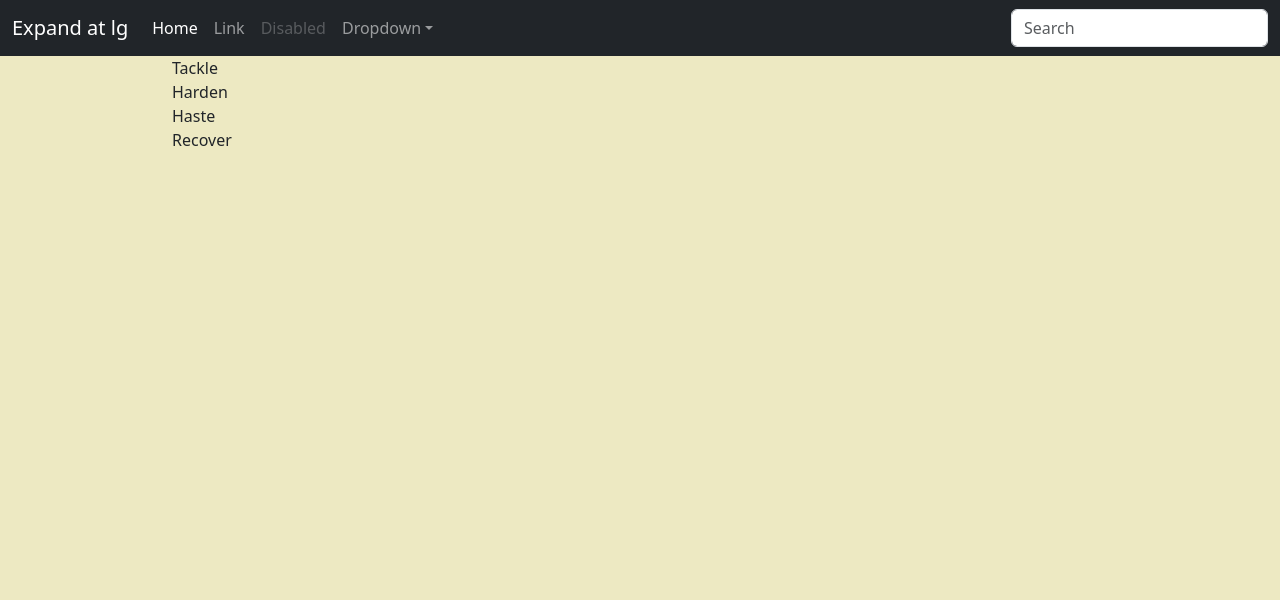
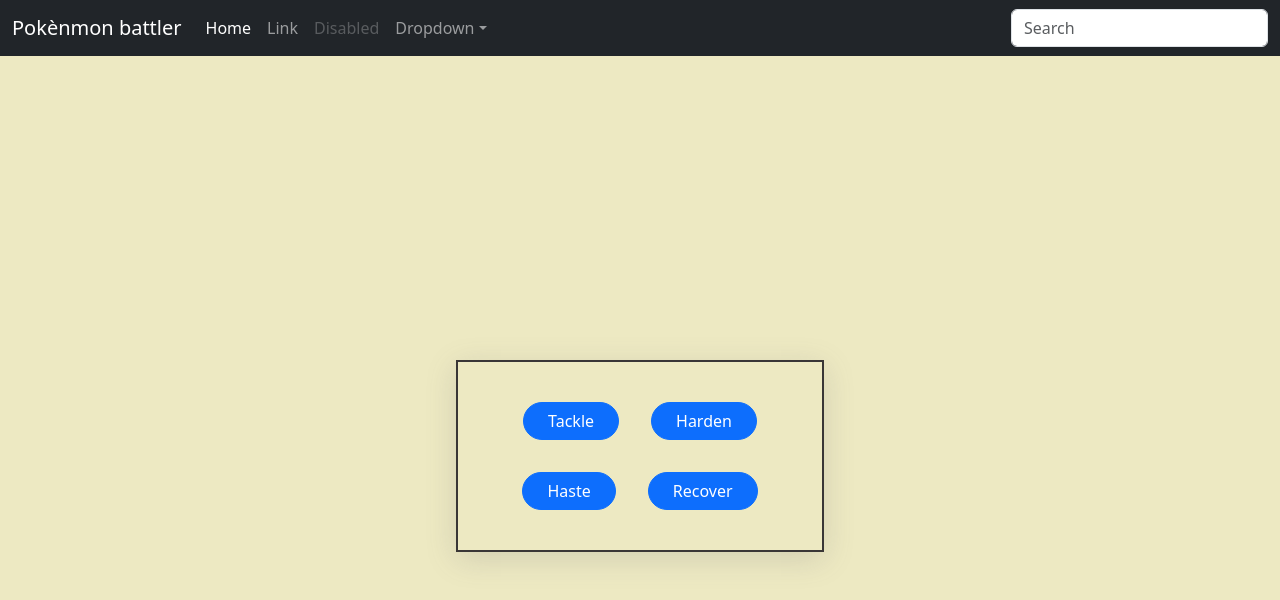
Before and after one commit to Ramsnes/pkmn-battler, a website: page index.html in a window 1280 px wide. Drawn offline with nearby package versions, Linux system fonts and the light colour scheme; files that its build step writes are made by us from their sources.

Commit message:
finished placing battlerbox

```diff
--- a/index.html
+++ b/index.html
@@ -1,22 +1,30 @@
 <!DOCTYPE html>
 <html lang="en">
   <head>
-    <meta charset="UTF-8">
-    <meta name="viewport" content="width=device-width, initial-scale=1.0">
-    <meta
-    name="description"
-    content="Battle with your pokèmon"
-  />
-    <link rel="stylesheet" href="dist/css/index.css">
+    <meta charset="UTF-8" />
+    <meta name="viewport" content="width=device-width, initial-scale=1.0" />
+    <meta name="description" content="Battle with your pokèmon" />
+    <link rel="stylesheet" href="dist/css/index.css" />
     <title>Battle!</title>
   </head>
   <body>
     <main>
       <!-- nav  -->
-         <nav class="navbar navbar-expand-lg navbar-dark bg-dark" aria-label="Fifth navbar example">
+      <nav
+        class="navbar navbar-expand-lg navbar-dark bg-dark"
+        aria-label="Fifth navbar example"
+      >
         <div class="container-fluid">
-              <a class="navbar-brand" href="#">Expand at lg</a>
-              <button class="navbar-toggler" type="button" data-bs-toggle="collapse" data-bs-target="#navbarsExample05" aria-controls="navbarsExample05" aria-expanded="false" aria-label="Toggle navigation">
+          <a class="navbar-brand" href="#">Pokènmon battler</a>
+          <button
+            class="navbar-toggler"
+            type="button"
+            data-bs-toggle="collapse"
+            data-bs-target="#navbarsExample05"
+            aria-controls="navbarsExample05"
+            aria-expanded="false"
+            aria-label="Toggle navigation"
+          >
             <span class="navbar-toggler-icon"></span>
           </button>
 
@@ -32,28 +40,75 @@
                 <a class="nav-link disabled" aria-disabled="true">Disabled</a>
               </li>
               <li class="nav-item dropdown">
-                    <a class="nav-link dropdown-toggle" href="#" data-bs-toggle="dropdown" aria-expanded="false">Dropdown</a>
+                <a
+                  class="nav-link dropdown-toggle"
+                  href="#"
+                  data-bs-toggle="dropdown"
+                  aria-expanded="false"
+                  >Dropdown</a
+                >
                 <ul class="dropdown-menu">
                   <li><a class="dropdown-item" href="#">Action</a></li>
                   <li><a class="dropdown-item" href="#">Another action</a></li>
-                      <li><a class="dropdown-item" href="#">Something else here</a></li>
+                  <li>
+                    <a class="dropdown-item" href="#">Something else here</a>
+                  </li>
                 </ul>
               </li>
             </ul>
             <form role="search">
-                  <input class="form-control" type="search" placeholder="Search" aria-label="Search">
+              <input
+                class="form-control"
+                type="search"
+                placeholder="Search"
+                aria-label="Search"
+              />
             </form>
           </div>
         </div>
       </nav>
       <!-- nav end -->
 
-        <div class="container col-6 col-sm-7 col-md-8 col-lg-9">
-            <div class="abilityBox">
-                <div class="ability-tackle">Tackle</div>
-                <div class="ability-harden">Harden</div>
-                <div class="ability-haste">Haste</div>
-                <div class="ability-recover">Recover</div>
+      <div
+        class="container d-flex justify-content-center align-items-center main-container"
+      >
+        <div
+          class="abilityBox d-flex justify-content-center align-items-center px-5 py-4"
+        >
+          <div class="topAbilities">
+            <button
+              class="btn btn-primary rounded-pill px-4 m-3"
+              id="tackle"
+              type="button"
+            >
+              Tackle
+            </button>
+
+            <button
+              class="btn btn-primary rounded-pill px-4 m-3"
+              id="harden"
+              type="button"
+            >
+              Harden
+            </button>
+          </div>
+          <div class="botAbilities">
+            <button
+              class="btn btn-primary rounded-pill px-4 m-3"
+              id="haste"
+              type="button"
+            >
+              Haste
+            </button>
+
+            <button
+              class="btn btn-primary rounded-pill px-4 m-3"
+              id="recover"
+              type="button"
+            >
+              Recover
+            </button>
+          </div>
         </div>
       </div>
     </main>
--- a/src/scss/_abilityBox.scss
+++ b/src/scss/_abilityBox.scss
@@ -0,0 +1,12 @@
+.abilityBox {
+  flex-direction: column;
+  border: 2px solid $bannerClr;
+  box-shadow: 0px 7px 29px 0px rgba(100, 100, 111, 0.2);
+}
+
+.topAbilities,
+.botAbilities {
+  display: flex;
+  flex: column;
+  align-items: center;
+}
--- a/src/scss/index.scss
+++ b/src/scss/index.scss
@@ -2,7 +2,17 @@
 @import "../../node_modules/bootstrap/scss/variables";
 @import "_custom-variables";
 @import "_custom-navbar";
+@import "_abilityBox";
+
+* {
+  margin: 0;
+  padding: 0;
+}
 
 body {
-    background:$bgc01;
+  background: $bgc01;
 }
+
+.main-container {
+  height: 100vh;
+}
```
Lines whose indentation alone changed are shown as unchanged.
